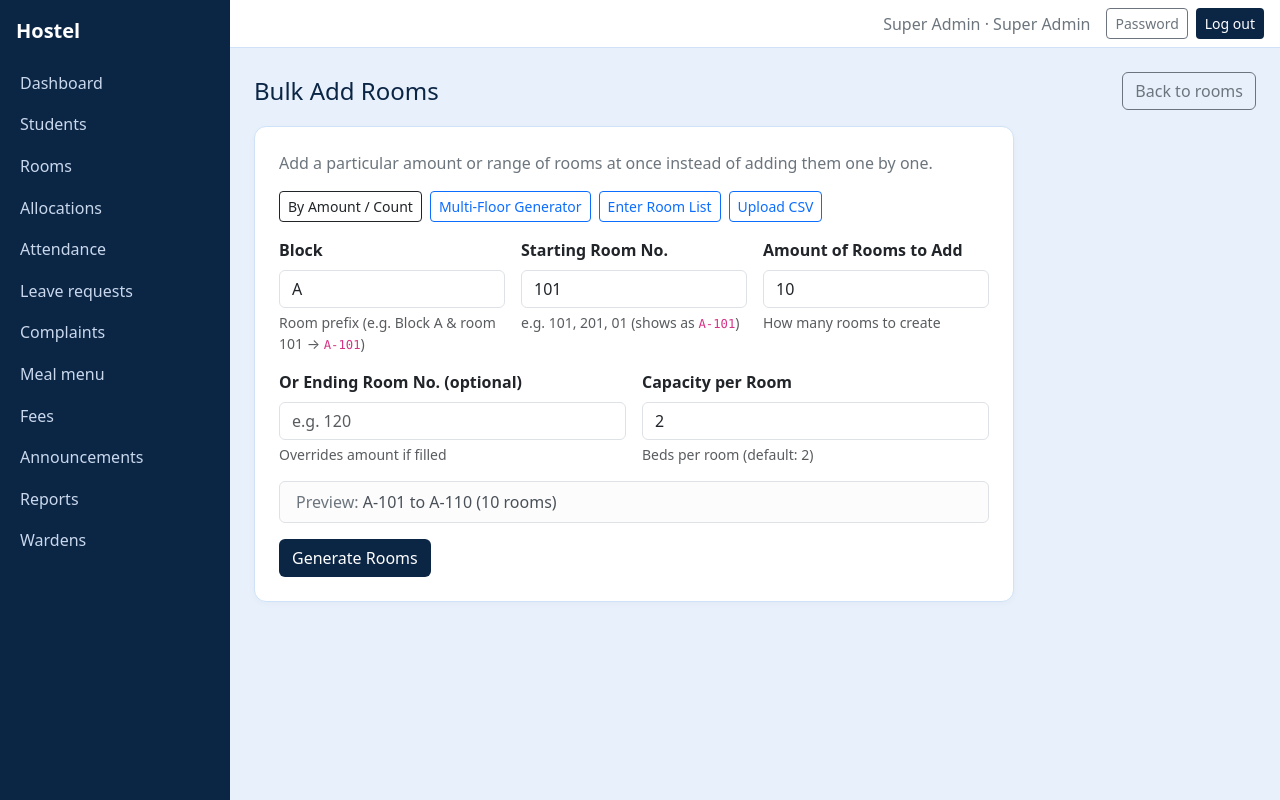
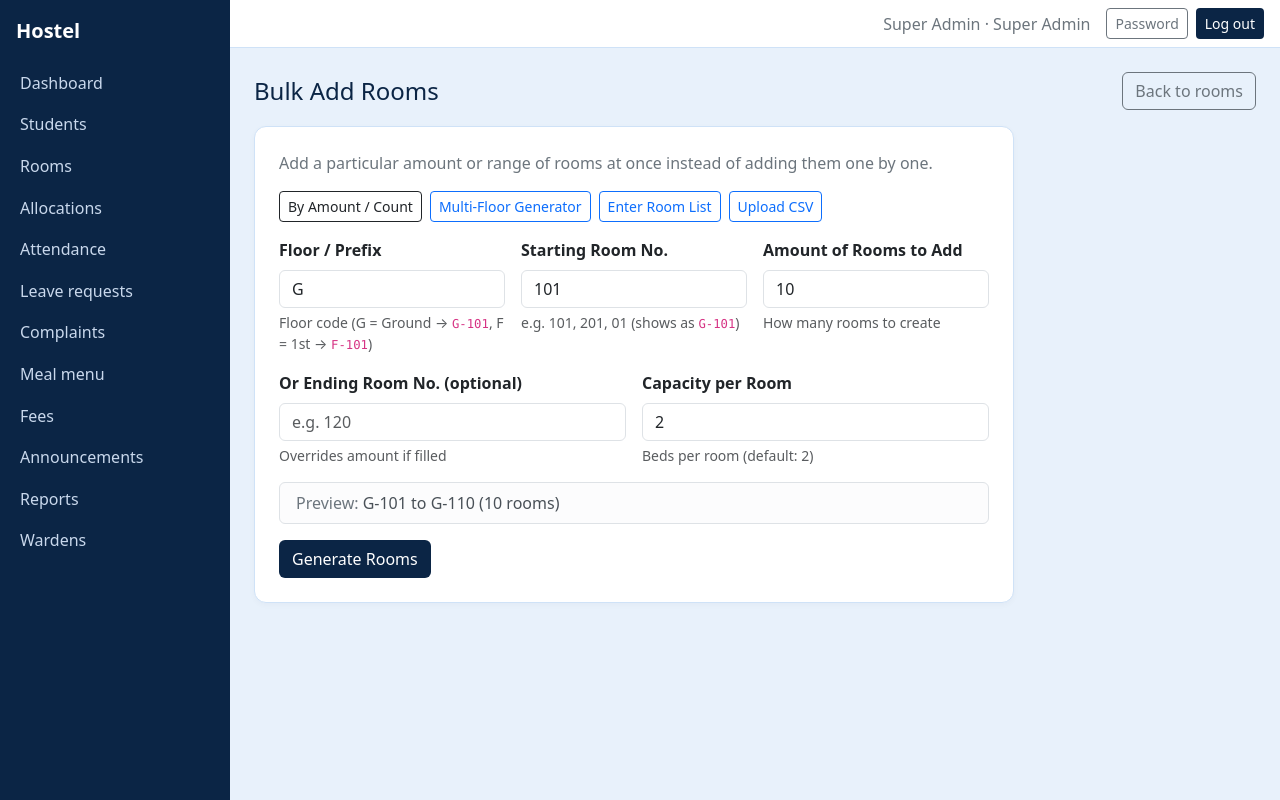
Before and after one commit to anandp8678/hostel_ms, a Django app: page /rooms/bulk/ in a window 1280 px wide. Run offline with Django 5.2, Linux system fonts and the light colour scheme; a user stored in the database is signed in.

Commit message:
feat: Update room terminology from block to floor and enhance related functionalities

```diff
--- a/core/forms.py
+++ b/core/forms.py
@@ -66,12 +66,12 @@ class RoomForm(MF):
         model = m.Room
         fields = ["block", "number", "capacity", "is_blacklisted", "blacklist_reason"]
         labels = {
-            "block": "Block (prefix, e.g. A)",
-            "number": "Room number (e.g. 101, displays as A-101)",
+            "block": "Floor / Prefix (e.g. G for Ground, F for 1st)",
+            "number": "Room number (e.g. 101, displays as G-101)",
         }
         help_texts = {
-            "block": "Block acts as the room prefix (e.g. Block A + Room 101 -> A-101).",
-            "number": "Enter room number (e.g. 101). If entered as A-101, the prefix is formatted automatically.",
+            "block": "Floor prefix indicates the floor: G = Ground Floor, F = First Floor, S = Second Floor, etc. (e.g. Floor G + Room 101 -> G-101).",
+            "number": "Enter room number (e.g. 101). If entered as G-101, the prefix is formatted automatically.",
         }
 
     def clean(self):
@@ -178,9 +178,9 @@ class RoomBulkAddForm(BS, forms.Form):
     mode = forms.ChoiceField(choices=MODE_CHOICES, initial="count", required=False)
 
     # Count / Range mode fields
-    block = forms.CharField(max_length=20, initial="A", required=False, label="Block (e.g. A, displays as prefix A-)")
+    block = forms.CharField(max_length=20, initial="G", required=False, label="Floor / Prefix (G for Ground, F for 1st, S for 2nd)")
     count_block = forms.CharField(max_length=20, required=False)
-    start_number = forms.CharField(max_length=20, initial="101", required=False, label="Starting room number (e.g. 101 -> A-101)")
+    start_number = forms.CharField(max_length=20, initial="101", required=False, label="Starting room number (e.g. 101 -> G-101)")
     count = forms.IntegerField(min_value=1, initial=10, required=False, label="Number of rooms to add (amount)")
     end_number = forms.CharField(max_length=20, required=False, label="Or ending room number (optional)")
     capacity = forms.IntegerField(min_value=1, initial=2, required=False, label="Capacity per room")
@@ -188,14 +188,14 @@ class RoomBulkAddForm(BS, forms.Form):
     prefix = forms.CharField(max_length=10, required=False, widget=forms.HiddenInput)
 
     # Floor mode fields
-    floor_block = forms.CharField(max_length=20, initial="A", required=False, label="Block")
+    floor_block = forms.CharField(max_length=20, initial="G", required=False, label="Floor Prefix")
     start_floor = forms.IntegerField(min_value=0, initial=1, required=False, label="From floor")
     end_floor = forms.IntegerField(min_value=0, initial=3, required=False, label="To floor")
     rooms_per_floor = forms.IntegerField(min_value=1, initial=10, required=False, label="Rooms per floor")
     floor_capacity = forms.IntegerField(min_value=1, initial=2, required=False, label="Capacity per room")
 
     # List mode fields
-    list_block = forms.CharField(max_length=20, initial="A", required=False, label="Default Block")
+    list_block = forms.CharField(max_length=20, initial="G", required=False, label="Default Floor Prefix")
     list_capacity = forms.IntegerField(min_value=1, initial=2, required=False, label="Capacity per room")
     room_list = forms.CharField(widget=forms.Textarea(attrs={"rows": 4, "placeholder": "e.g. 101, 102, 103, 104\nor one per line"}),
                                 required=False, label="Room numbers")
--- a/core/templates/core/children.html
+++ b/core/templates/core/children.html
@@ -47,7 +47,7 @@
               <div class="p-2 bg-light rounded text-center">
                 <div class="text-secondary small" style="font-size:0.75rem;">Room Allocation</div>
                 <div class="fw-bold text-dark mt-1">
-                  {% if c.room %}{{ c.room }}{% else %}<span class="text-muted small">Unassigned</span>{% endif %}
+                  {% if c.room %}{{ c.room }} <span class="small text-muted fw-normal">({{ c.room.floor_name }})</span>{% else %}<span class="text-muted small">Unassigned</span>{% endif %}
                 </div>
               </div>
             </div>
--- a/core/templates/core/overview.html
+++ b/core/templates/core/overview.html
@@ -61,13 +61,13 @@
 
 <!-- 4 Key Metric KPI Summary Cards -->
 <div class="row g-3 mb-4">
-  <!-- 1. Room & Block Card -->
+  <!-- 1. Room & Floor Card -->
   <div class="col-12 col-sm-6 col-xl-3">
     <div class="card p-3 h-100 card-hover bg-white">
       <div class="d-flex justify-content-between align-items-start mb-2">
         <span class="text-secondary small fw-semibold text-uppercase tracking-wider">Accommodation</span>
         {% if room %}
-          <span class="badge text-bg-success rounded-pill">Block {{ room.block }}</span>
+          <span class="badge text-bg-success rounded-pill">{{ room.floor_name }}</span>
         {% else %}
           <span class="badge text-bg-warning rounded-pill">Pending</span>
         {% endif %}
@@ -315,7 +315,7 @@
       {% if room %}
         <div class="p-3 bg-light rounded-3 mb-3">
           <div class="d-flex justify-content-between align-items-center mb-2">
-            <span class="fw-bold text-dark">Hostel Block {{ room.block }} · Room {{ room.number }}</span>
+            <span class="fw-bold text-dark">{{ room.floor_display }} · Room {{ room.number }}</span>
             <span class="badge text-bg-light border text-muted">Capacity: {{ room.capacity }} beds</span>
           </div>
           <div class="small text-secondary mb-2">
--- a/core/templates/core/room_bulk_add.html
+++ b/core/templates/core/room_bulk_add.html
@@ -40,14 +40,14 @@
     <div id="section-count" class="mode-section">
       <div class="row g-3 mb-3">
         <div class="col-md-4">
-          <label class="form-label fw-semibold">Block</label>
-          <input type="text" name="block" id="countBlock" class="form-control" value="{{ form.block.value|default:'A' }}" placeholder="e.g. A, B" required>
-          <div class="form-text">Room prefix (e.g. Block A & room 101 &rarr; <code>A-101</code>)</div>
+          <label class="form-label fw-semibold">Floor / Prefix</label>
+          <input type="text" name="block" id="countBlock" class="form-control" value="{{ form.block.value|default:'G' }}" placeholder="e.g. G for Ground, F for 1st" required>
+          <div class="form-text">Floor code (G = Ground &rarr; <code>G-101</code>, F = 1st &rarr; <code>F-101</code>)</div>
         </div>
         <div class="col-md-4">
           <label class="form-label fw-semibold">Starting Room No.</label>
           <input type="text" name="start_number" id="countStart" class="form-control" value="{{ form.start_number.value|default:'101' }}" placeholder="e.g. 101, 01" required>
-          <div class="form-text">e.g. 101, 201, 01 (shows as <code>A-101</code>)</div>
+          <div class="form-text">e.g. 101, 201, 01 (shows as <code>G-101</code>)</div>
         </div>
         <div class="col-md-4">
           <label class="form-label fw-semibold">Amount of Rooms to Add</label>
@@ -79,8 +79,8 @@
     <div id="section-floor" class="mode-section" style="display:none;">
       <div class="row g-3 mb-3">
         <div class="col-md-3">
-          <label class="form-label fw-semibold">Block</label>
-          <input type="text" name="floor_block" class="form-control" value="{{ form.floor_block.value|default:form.block.value|default:'A' }}" placeholder="e.g. A">
+          <label class="form-label fw-semibold">Floor / Block Prefix</label>
+          <input type="text" name="floor_block" class="form-control" value="{{ form.floor_block.value|default:form.block.value|default:'G' }}" placeholder="e.g. G, F">
         </div>
         <div class="col-md-3">
           <label class="form-label fw-semibold">From Floor</label>
@@ -109,8 +109,8 @@
     <div id="section-list" class="mode-section" style="display:none;">
       <div class="row g-3 mb-3">
         <div class="col-md-4">
-          <label class="form-label fw-semibold">Default Block</label>
-          <input type="text" name="list_block" class="form-control" value="{{ form.list_block.value|default:form.block.value|default:'A' }}" placeholder="e.g. A">
+          <label class="form-label fw-semibold">Default Floor / Prefix</label>
+          <input type="text" name="list_block" class="form-control" value="{{ form.list_block.value|default:form.block.value|default:'G' }}" placeholder="e.g. G">
         </div>
         <div class="col-md-4">
           <label class="form-label fw-semibold">Capacity per Room</label>
@@ -119,7 +119,7 @@
       </div>
       <div class="mb-3">
         <label class="form-label fw-semibold">Room Numbers</label>
-        <textarea name="room_list" class="form-control" rows="4" placeholder="Enter room numbers separated by commas or new lines, e.g.&#10;101, 102, 103, 104, 105&#10;or: A-101, A-102, B-201">{{ form.room_list.value|default:'' }}</textarea>
+        <textarea name="room_list" class="form-control" rows="4" placeholder="Enter room numbers separated by commas or new lines, e.g.&#10;101, 102, 103, 104, 105&#10;or: G-101, G-102, F-101, S-101">{{ form.room_list.value|default:'' }}</textarea>
       </div>
       <button type="submit" class="btn btn-navy">Add Rooms from List</button>
     </div>
--- a/core/views.py
+++ b/core/views.py
@@ -240,19 +240,31 @@ def home(request):
         effective_capacity = total_beds - blacklisted_beds
         occupancy_pct = round(100 * occupied_beds / effective_capacity) if effective_capacity > 0 else 0
 
-        # Block-wise stats for bar chart
-        block_dict = {}
+        # Floor-wise stats for bar chart (G=Ground, F=First, S=Second, etc.)
+        floor_dict = {}
         for r in all_rooms:
-            b = block_dict.setdefault(r.block, {"rooms": 0, "capacity": 0, "occupied": 0, "free": 0})
+            fl_label = r.floor_display
+            b = floor_dict.setdefault(fl_label, {"rooms": 0, "capacity": 0, "occupied": 0, "free": 0})
             b["rooms"] += 1
             b["capacity"] += r.capacity
             b["occupied"] += r.occupied
             b["free"] = max(0, b["capacity"] - b["occupied"])
 
-        block_labels = sorted(block_dict.keys())
-        block_capacities = [block_dict[k]["capacity"] for k in block_labels]
-        block_occupied = [block_dict[k]["occupied"] for k in block_labels]
-        block_free = [block_dict[k]["free"] for k in block_labels]
+        def floor_sort_key(label):
+            l = label.lower()
+            if "basement" in l: return -1
+            if "ground" in l or "(g)" in l: return 0
+            if "first" in l or "(f)" in l: return 1
+            if "second" in l or "(s)" in l: return 2
+            if "third" in l or "(t)" in l: return 3
+            if "fourth" in l or "(4)" in l: return 4
+            if "fifth" in l or "(5)" in l: return 5
+            return 100
+
+        block_labels = sorted(floor_dict.keys(), key=floor_sort_key)
+        block_capacities = [floor_dict[k]["capacity"] for k in block_labels]
+        block_occupied = [floor_dict[k]["occupied"] for k in block_labels]
+        block_free = [floor_dict[k]["free"] for k in block_labels]
 
         # Attendance metrics for today
         today_att = m.Attendance.objects.filter(date=today)
@@ -649,7 +661,8 @@ def room_list(request):
     elif status == "empty":
         rooms = [r for r in rooms if r.occupied == 0 and not r.is_blacklisted]
 
-    all_blocks = sorted(list(m.Room.objects.values_list("block", flat=True).distinct()))
+    distinct_blocks = sorted(list(m.Room.objects.values_list("block", flat=True).distinct()))
+    all_blocks = [{"code": b, "display": m.Room(block=b).floor_display} for b in distinct_blocks]
     all_causes = sorted(list(set(m.Room.objects.filter(is_blacklisted=True).exclude(blacklist_reason="").values_list("blacklist_reason", flat=True))))
 
     return show(
@@ -1113,7 +1126,8 @@ def student_rooms(request):
         rooms_qs = rooms_qs.filter(block__iexact=block)
 
     all_rooms = list(rooms_qs)
-    all_blocks = sorted(list(m.Room.objects.values_list("block", flat=True).distinct()))
+    distinct_blocks = sorted(list(m.Room.objects.values_list("block", flat=True).distinct()))
+    all_blocks = [{"code": b, "label": m.Room(block=b).floor_display} for b in distinct_blocks]
 
     if q:
         q_lower = q.lower()
@@ -1122,6 +1136,7 @@ def student_rooms(request):
             resident_names = [a.student.user.display_name for a in r.allocations.all()]
             if (q_lower in str(r).lower() or
                 q_lower in r.block.lower() or
+                q_lower in r.floor_name.lower() or
                 q_lower in r.number.lower() or
                 any(q_lower in name.lower() for name in resident_names)):
                 filtered.append(r)
@@ -1134,6 +1149,8 @@ def student_rooms(request):
             "room": r,
             "room_str": str(r),
             "block": r.block,
+            "floor_name": r.floor_name,
+            "floor_display": r.floor_display,
             "number": r.number,
             "capacity": r.capacity,
             "occupied": len(residents),
```
Also changed, not shown: core/models.py (+26 -0 lines), core/templates/core/dashboard.html (+6 -6 lines), core/templates/core/rooms_list.html (+5 -5 lines), core/templates/core/student_rooms.html (+9 -9 lines).
